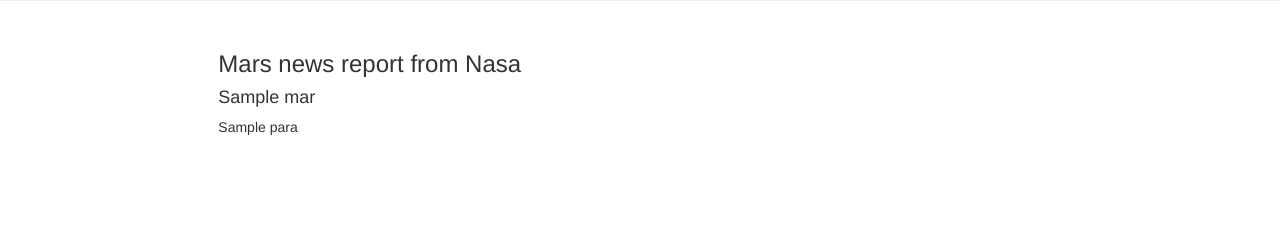
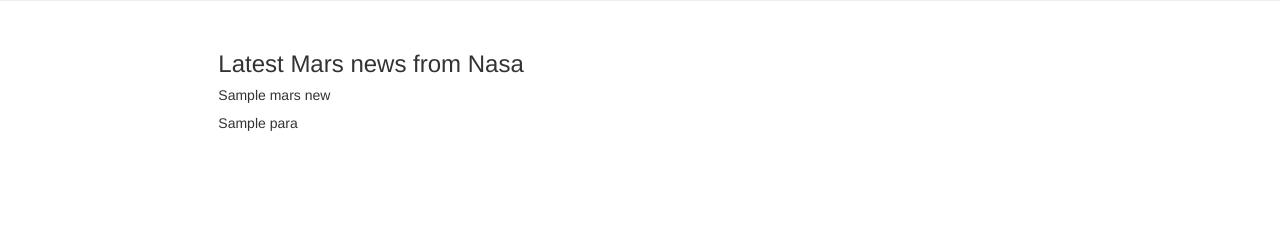
Before and after one commit to malachira/scrape_render_from_mongo, a Flask app: page / in a window 1280 px wide. Shown: the part 255-499 px from the top of the page. Run offline with Flask 2, Linux system fonts and the light colour scheme; a database or web service that is not in the repository returns one stand-in record (values such as "Sample title"); some libraries are stand-ins or nearby versions.

Commit message:
latest news working

```diff
--- a/app.py
+++ b/app.py
@@ -8,14 +8,14 @@
 
 @app.route('/')
 def index():
-    mars_data = mongo.db.mars_data.find_one()
-    return render_template('index.html', mars_news=mars_data)
+    mars_news = mongo.db.mars_news.find_one()
+    return render_template('index.html', mars_news=mars_news)
 
 @app.route('/scrape')
 def scrape():
-    mars_data = mongo.db.mars_data
+    mars_news = mongo.db.mars_news
     data = scrape_mars.scrape()
-    mars_data.update(
+    mars_news.update(
         {},
         data,
         upsert=True
--- a/templates/index.html
+++ b/templates/index.html
@@ -19,9 +19,9 @@
     <!-- surf data -->
     <div class="row">
       <div class="col-md-8 col-md-offset-2">
-        <h3>Mars news report from Nasa</h3>
-          <h4>{{ mars_news.title }}</h4>
-          <p>{{ mars_news.para}}</p>
+        <h3>Latest Mars news from Nasa</h3>
+          <h5>{{ mars_news.title}}</h5>
+            <p>{{ mars_news.para}}</p>
       </div>
     </div>
   </div>
```
Also changed, not shown: scrape_mars.py (+12 -11 lines), 1 other file.
